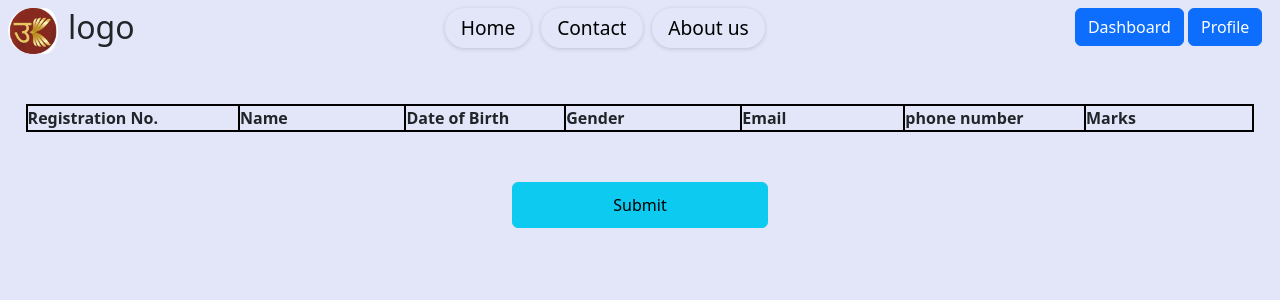
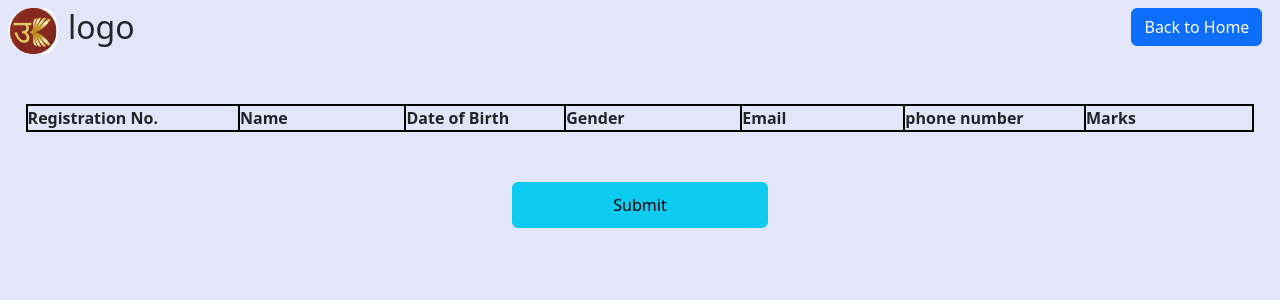
Before and after one commit to Modern-artist/UDAAN, a Django app: page /marks in a window 1280 px wide. Shown: the top 300 px of the page. Run offline with Django 4.2, Linux system fonts and the light colour scheme; data that the repository does not hold is empty.

Commit message:
checkin push

```diff
--- a/templates/adm_pro.html
+++ b/templates/adm_pro.html
@@ -19,9 +19,6 @@
       <div class="logo">
         <img src="{% static 'img/logo.png'%}" alt="sih logo" />
         <h2>logo</h2>
-      </div>
-      <div class="nav">
-        <a href="">Home</a><a href="">Contact</a><a href="">About us</a>
       </div>
       <div class="btns">
         <button type="button" class="btn btn-primary">Primary</button>
--- a/templates/institute.html
+++ b/templates/institute.html
@@ -20,9 +20,9 @@
         <img src="../dashbord/python logo.png" alt="" />
         <h2>logo</h2>
       </div>
-      <div class="nav">
-        <a href="">Home</a><a href="">Contact</a><a href="">About us</a>
-      </div>
+      <div class="btns">
+        <a href="a_home" style="text-decoration:none;"><button type="button" class="btn btn-primary">Back to Home</button></a>
+    </div>
     </nav>
     <div class="al_cards">
     {% for n in student %}
--- a/templates/marks.html
+++ b/templates/marks.html
@@ -42,13 +42,8 @@
                 alt="">
             <h2>logo</h2>
         </div>
-        <div class="nav">
-            <a href="home">Home</a><a href="">Contact</a><a href="">About us</a>
-        </div>
         <div class="btns">
-            <a href="dashboard" style="text-decoration:none;"><button type="button" class="btn btn-primary">Dashboard</button></a>
-            <a href="profile" style="text-decoration:none;"><button type="button" class="btn btn-primary">Profile</button></a>
-            {% comment %} <button type="button" class="btn btn-outline-warning">Warning</button> {% endcomment %}
+            <a href="a_home" style="text-decoration:none;"><button type="button" class="btn btn-primary">Back to Home</button></a>
         </div>
     </nav>
     <form method="post" action="marks">
--- a/templates/profilepg.html
+++ b/templates/profilepg.html
@@ -17,9 +17,6 @@
             <img src="{% static 'img/logo.png' %}"
                 alt="">
             <h2>logo</h2>
-        </div>
-        <div class="nav">
-            <a href="">Home</a><a href="">Contact</a><a href="">About us</a>
         </div>
         <div class="btns">
             <a href="dashboard" style="text-decoration:none;"><button type="button" class="btn btn-primary">Dashboard</button></a>
```
Also changed, not shown: templates/student.html (+3 -6 lines), README.md.
